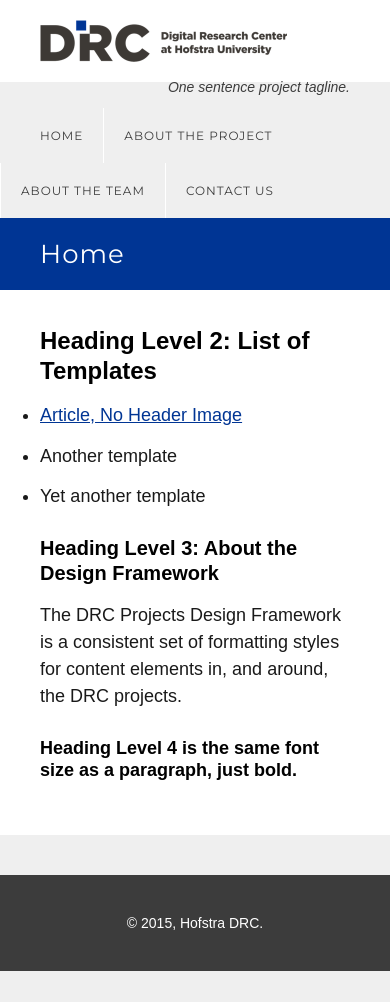
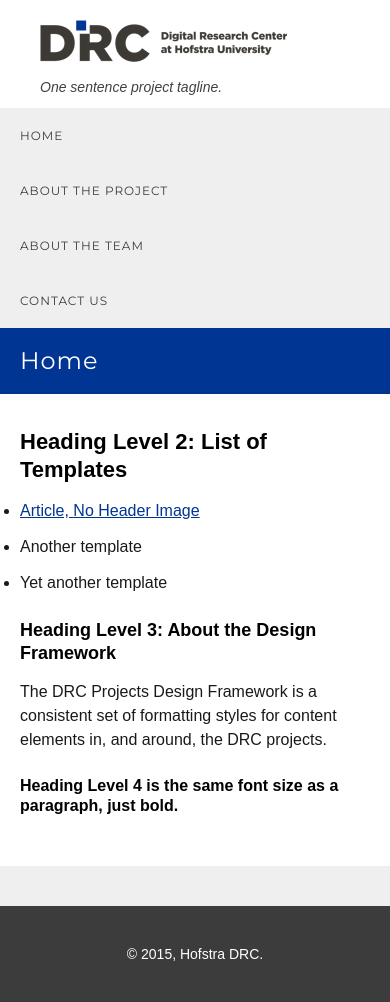
Before and after one commit to hofstra/design-framework, a Jekyll site: the page built from index.md, in a window 390 px wide. Built offline with Jekyll 4.4.1, drawn with Linux system fonts in a browser that asks for light colours; before the commit the page ends 971 px from its top, so only the background shows below that.

Commit message:
Basic mobile header/nav styles

```diff
--- a/_source/ui/css/_mixins.scss
+++ b/_source/ui/css/_mixins.scss
@@ -23,7 +23,7 @@
             @content;
         }
     } @else {
-        @media all and (min-width: $mq) {
+        @media all and (max-width: $mq) {
             @content;
         }
     }
--- a/ui/css/styles.css
+++ b/ui/css/styles.css
@@ -95,6 +95,17 @@
   line-height: 42px;
   margin: 0; }
 
+@media all and (max-width: 940px) {
+  .brand-bar {
+    height: auto; }
+
+  .brand-logo {
+    display: block;
+    float: none; }
+
+  .brand-tagline {
+    display: block;
+    float: none; } }
 .wrapper {
   margin: 0 auto;
   max-width: 940px;
@@ -107,6 +118,10 @@
   .wrapper:after {
     clear: both; }
 
+@media all and (max-width: 940px) {
+  .wrapper {
+    padding-right: 20px;
+    padding-left: 20px; } }
 h1 {
   background: #003594;
   color: #FFFFFF;
@@ -123,6 +138,17 @@
   padding-bottom: 20px;
   padding-left: 40px; }
 
+@media all and (max-width: 940px) {
+  h1 {
+    font-size: 24px;
+    line-height: 30px;
+    margin-right: -20px;
+    margin-bottom: 34px;
+    margin-left: -20px;
+    padding-top: 18px;
+    padding-right: 20px;
+    padding-bottom: 18px;
+    padding-left: 20px; } }
 .main-nav {
   margin: 0 auto;
   max-width: 940px; }
@@ -168,6 +194,17 @@
   background: rgba(0, 0, 0, 0.75);
   color: #FFFFFF; }
 
+@media all and (max-width: 940px) {
+  .main-nav ul {
+    float: none; }
+
+  .main-nav ul li {
+    border-left: none;
+    display: block;
+    float: none; }
+
+  .main-nav ul li:first-child {
+    padding-left: 0; } }
 .content-wrapper {
   background: #FFFFFF;
   margin-bottom: 40px; }
@@ -206,6 +243,25 @@
   line-height: 1.5em;
   margin-bottom: .75em; }
 
+@media all and (max-width: 940px) {
+  .content-wrapper h2,
+  .content-wrapper h3 {
+    font-size: 14px; }
+
+  .content-wrapper h2 {
+    font-size: 22px; }
+
+  .content-wrapper h3 {
+    font-size: 18px; }
+
+  .content-wrapper h4 {
+    font-size: 16px; }
+
+  .content-wrapper p {
+    font-size: 16px; }
+
+  .content-wrapper li {
+    font-size: 16px; } }
 .force-UTF-8 {
   content: "¡"; }
 
```
Also changed, not shown: _source/ui/css/_ui.scss (+66 -0 lines), 1 other file.
